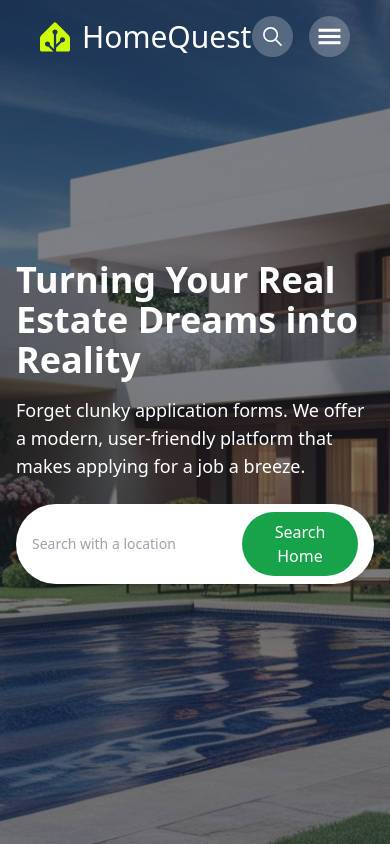
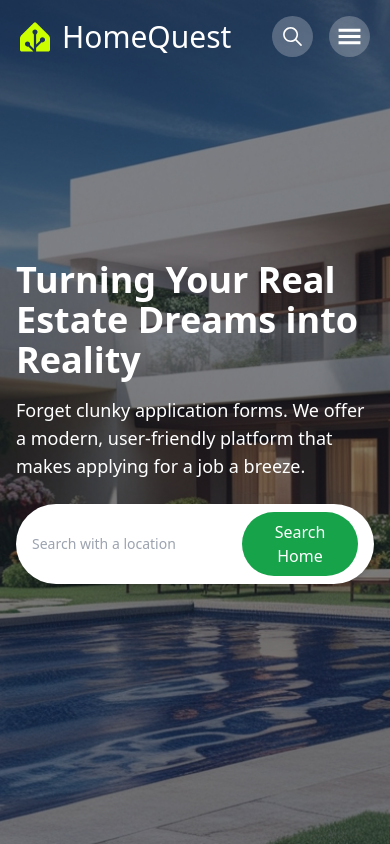
Before and after one commit to HuzaifaMehboob/Vistara-Real-Estate, a React (Create React App) app: page / in a window 390 px wide. Built offline with nearby package versions, Linux system fonts and the light colour scheme; the HTML template or start-up script is replaced by a standard one.

Commit message:
Few Changes

```diff
--- a/src/Components/HeroSection/index.jsx
+++ b/src/Components/HeroSection/index.jsx
@@ -27,8 +27,8 @@ const HeroSection = () => {
           backgroundImage: `url(${hero_pic})`,
         }}
       >
-        <header className="absolute top-0 left-0 w-full z-20 px-10 bg-transparent">
-        <div className="max-w-7xl mx-auto py-4 flex justify-between items-center">
+        <header className="absolute top-0 left-0 w-full z-20 px-5 lg:px-10 bg-transparent">
+        <div className="max-w-7xl py-4 flex  justify-between items-center">
           {/* Logo and Name */}
           <div className="flex items-center space-x-3">
             <SiHomeassistant size={30} color="#CCFF00" />
```
